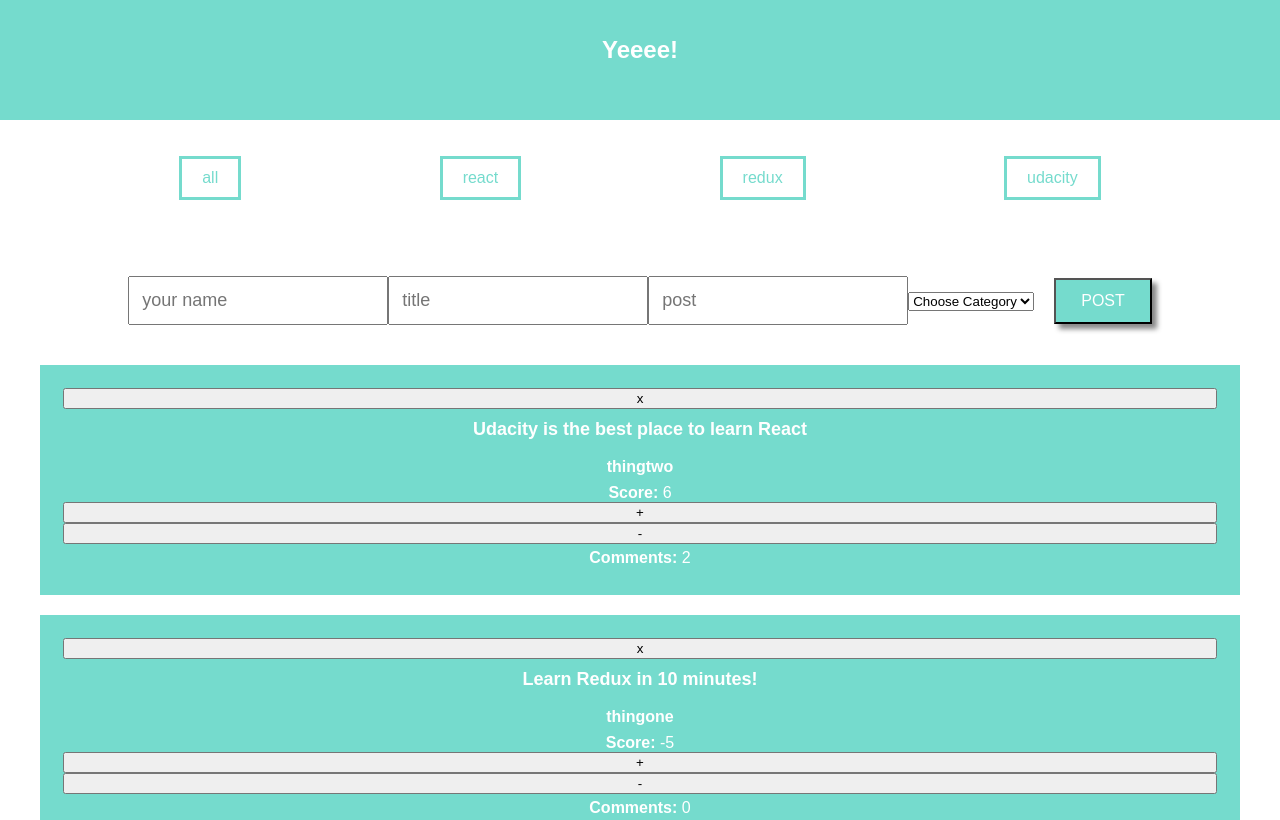
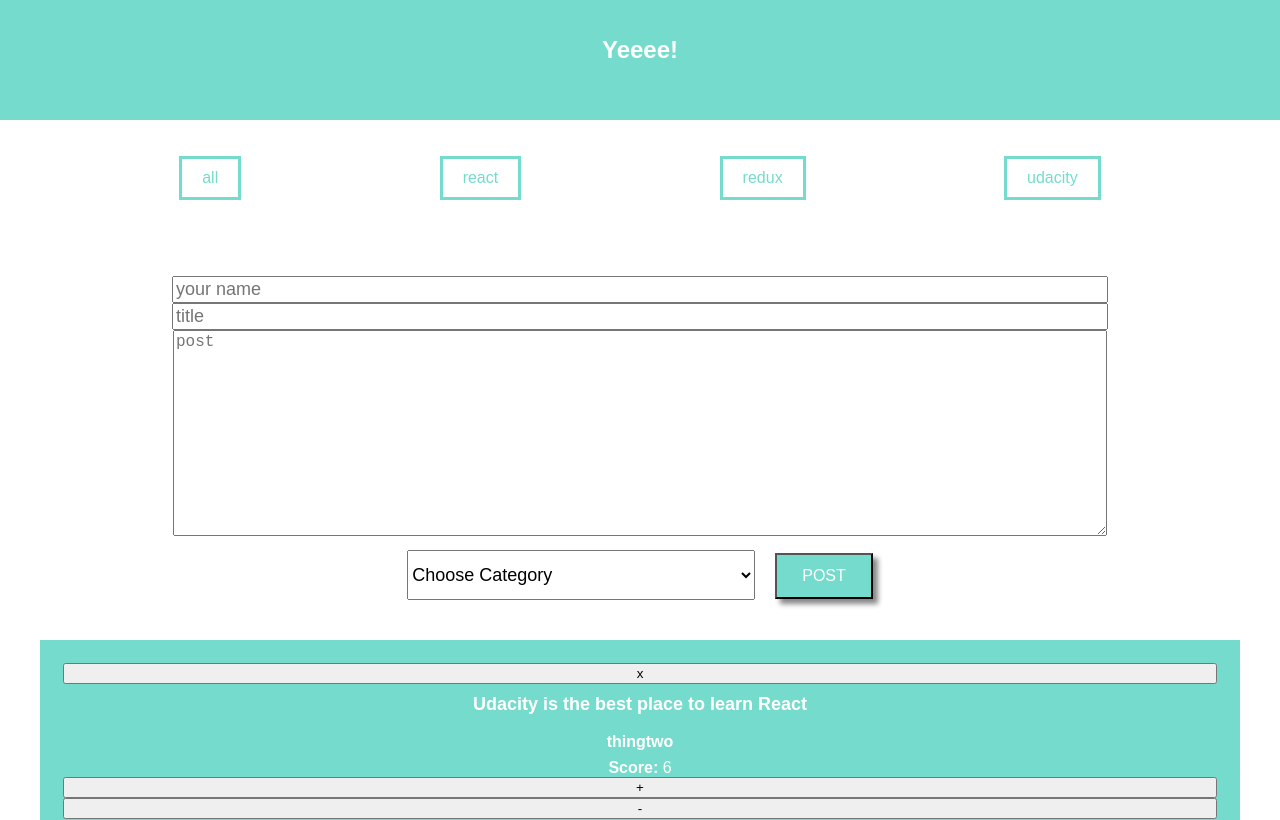
Before and after one commit to jeremyjgyoung/jeremy-young-readable-project, a React (Create React App) app: page / in a window 1280 px wide. Shown: the top 820 px of the page. Built offline with nearby package versions, Linux system fonts and the light colour scheme.

Commit message:
styled post form

```diff
--- a/src/App.css
+++ b/src/App.css
@@ -77,9 +77,26 @@
 .Post-button:hover {
   box-shadow: 2px 2px 2px #888888;
 }
-.Input {
+.Input-name {
   font-size: large;
-  padding: 12px;
+  width: 80%;
+}
+.Input-title {
+  font-size: large;
+  width: 80%;
+}
+.Input-post {
+  font-size: large;
+  width: 80%;
+  height: 200px;
+}
+.Select-category {
+  font-size: large;
+  width: 30%;
+  height: 50px;
+}
+.Post-cat-post {
+  padding-top: 10px;
 }
 .Nav-bar {
   padding: 20px 80px;
--- a/src/components/PostDetail.js
+++ b/src/components/PostDetail.js
@@ -1,6 +1,6 @@
 import React, { Component } from 'react'
 import { Link } from 'react-router-dom'
-import {connect} from 'react-redux'
+import { connect } from 'react-redux'
 import { deletePost, incrementVote, decrementVote, deleteComment, incrementCommentVote, decrementCommentVote } from '../actions'
 import sortBy from 'sort-by'
 
--- a/src/components/PostForm.js
+++ b/src/components/PostForm.js
@@ -1,5 +1,5 @@
 import React, { Component } from 'react'
-import {connect} from 'react-redux'
+import { connect } from 'react-redux'
 import { addPost } from '../actions'
 
 // Clean up handlers, if possible
@@ -26,22 +26,23 @@ class PostForm extends Component {
     return (
       <div className="PostForm">
         <form className="Form">
-            <input type="text" className="Input"
+            <input type="text" className="Input-name"
               placeholder="your name"
               value={this.state.author}
               onChange={this.handleChangeAuthor}
              />
-             <input type="text" className="Input"
+             <input type="text" className="Input-title"
                placeholder="title"
                value={this.state.title}
                onChange={this.handleChangeTitle}
               />
-            <input type="text" className="Input"
+            <textarea className="Input-post"
               placeholder="post"
               value={this.state.typedPost}
               onChange={this.handleChangePost}
              />
-             <select
+             <div className="Post-cat-post">
+               <select className="Select-category"
                  value={this.state.category}
                  onChange={this.handleChangeCategory}>
                   <option value="">Choose Category</option>
@@ -52,6 +53,7 @@ class PostForm extends Component {
                <button type="submit" className="Post-button" onClick={() =>
                  this.props.addPost({author:this.state.author, title:this.state.title, body:this.state.typedPost, category:this.state.category, })}
                >POST</button>
+            </div>
         </form>
       </div>
     )
```
Lines whose indentation alone changed are shown as unchanged.
